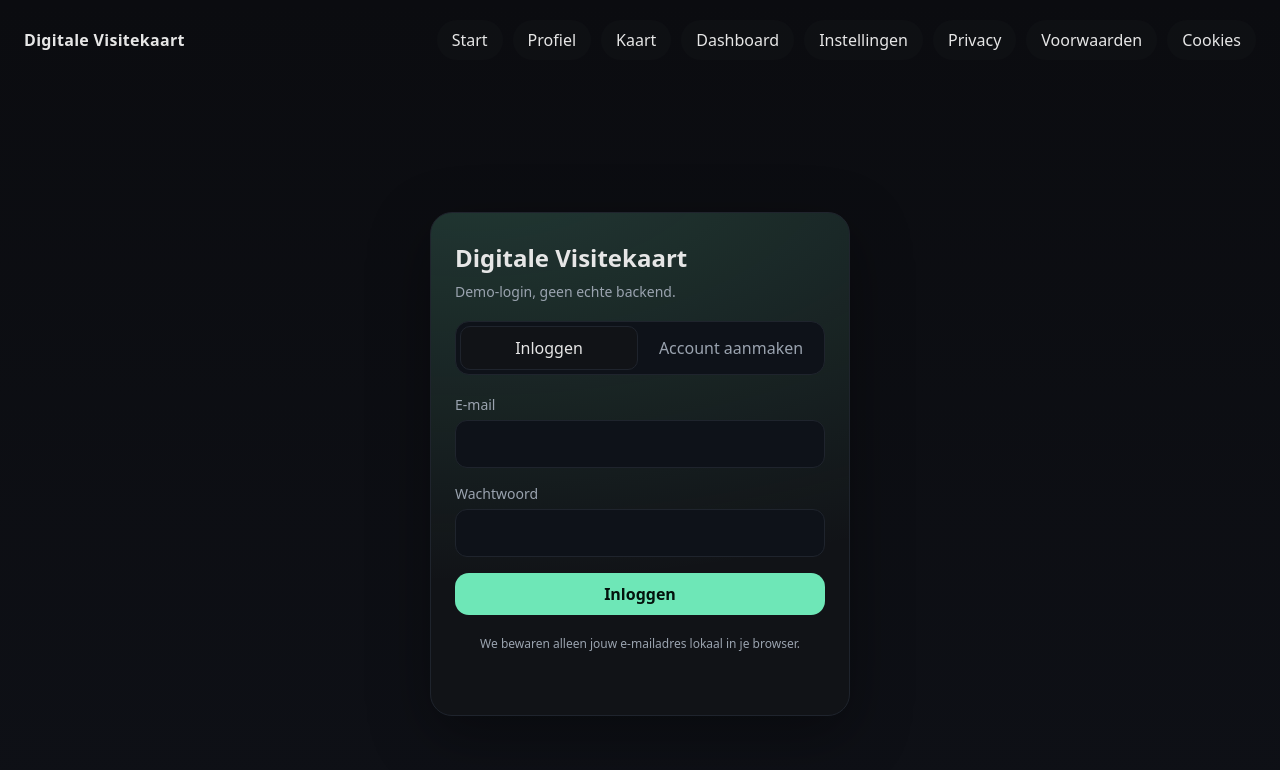
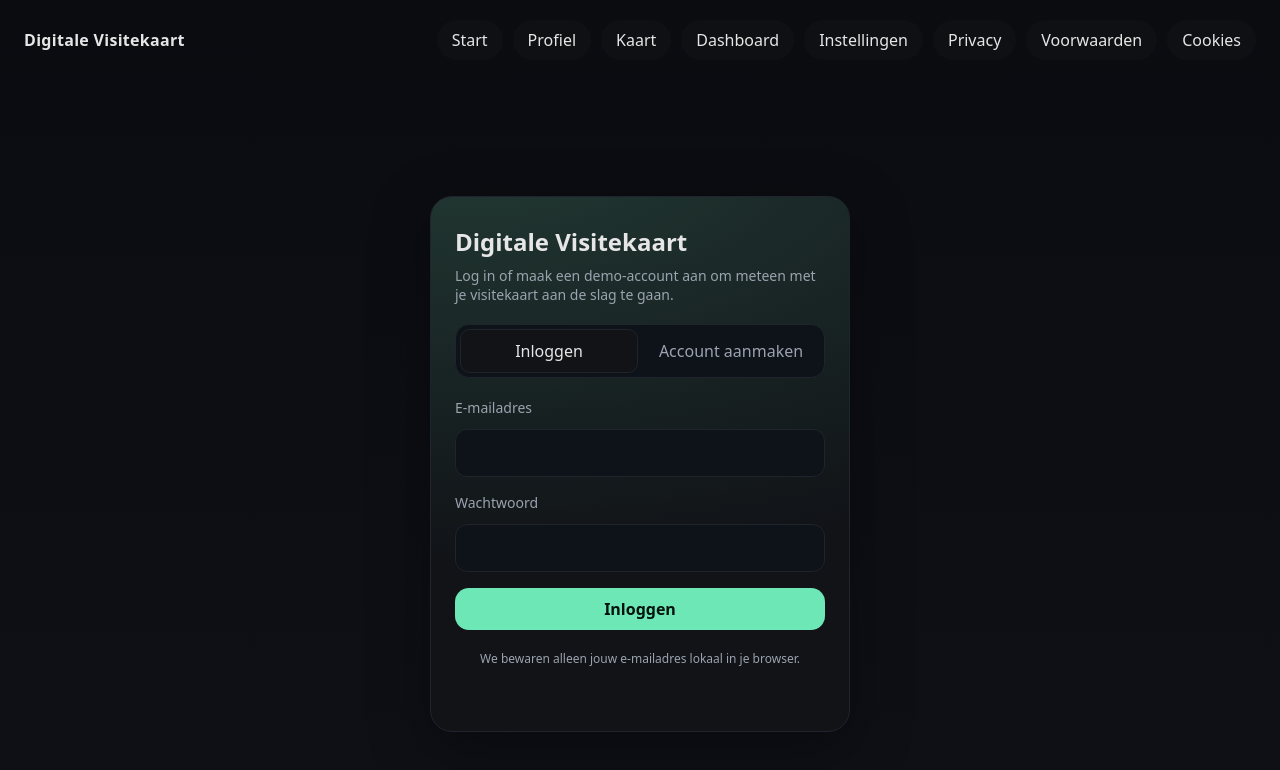
Before and after one commit to superdaandekker/visitekaart, a website: page index.html in a window 1280 px wide. Drawn offline with Linux system fonts and the light colour scheme.

Commit message:
Improve login page forms and styling

```diff
--- a/index.html
+++ b/index.html
@@ -27,11 +27,14 @@
         <a href="./cookies.html">Cookies</a>
       </nav>
     </header>
+
     <div class="page-content">
-      <main class="auth-card">
+      <main class="auth-card" aria-labelledby="authTitle">
         <header>
-          <h1>Digitale Visitekaart</h1>
-          <p class="muted">Demo-login, geen echte backend.</p>
+          <h1 id="authTitle">Digitale Visitekaart</h1>
+          <p class="muted">
+            Log in of maak een demo-account aan om meteen met je visitekaart aan de slag te gaan.
+          </p>
         </header>
 
         <div class="tabs" role="tablist" aria-label="Aanmelden">
@@ -51,12 +54,12 @@
         </div>
 
         <section id="panelLogin" role="tabpanel" tabindex="0" aria-labelledby="tabLogin">
-          <form id="loginForm">
-            <div>
-              <label for="loginEmail">E-mail</label>
+          <form id="loginForm" autocomplete="on">
+            <div class="form-field">
+              <label for="loginEmail">E-mailadres</label>
               <input id="loginEmail" name="email" type="email" autocomplete="email" required />
             </div>
-            <div>
+            <div class="form-field">
               <label for="loginPassword">Wachtwoord</label>
               <input
                 id="loginPassword"
@@ -72,12 +75,12 @@
         </section>
 
         <section id="panelRegister" role="tabpanel" tabindex="0" aria-labelledby="tabRegister" hidden>
-          <form id="registerForm">
-            <div>
-              <label for="registerEmail">E-mail</label>
+          <form id="registerForm" autocomplete="on">
+            <div class="form-field">
+              <label for="registerEmail">E-mailadres</label>
               <input id="registerEmail" name="email" type="email" autocomplete="email" required />
             </div>
-            <div>
+            <div class="form-field">
               <label for="registerPassword">Wachtwoord</label>
               <input
                 id="registerPassword"
@@ -93,7 +96,7 @@
         </section>
 
         <p class="info">We bewaren alleen jouw e-mailadres lokaal in je browser.</p>
-        <p id="statusMessage" class="status" role="status" aria-live="polite"></p>
+        <p id="statusMessage" class="status" role="status" aria-live="polite" aria-atomic="true"></p>
       </main>
     </div>
 
--- a/styles.css
+++ b/styles.css
@@ -157,6 +157,11 @@ body.page-auth .page-content {
 form {
   display: grid;
   gap: 16px;
+}
+
+.form-field {
+  display: grid;
+  gap: 6px;
 }
 
 label {
```
